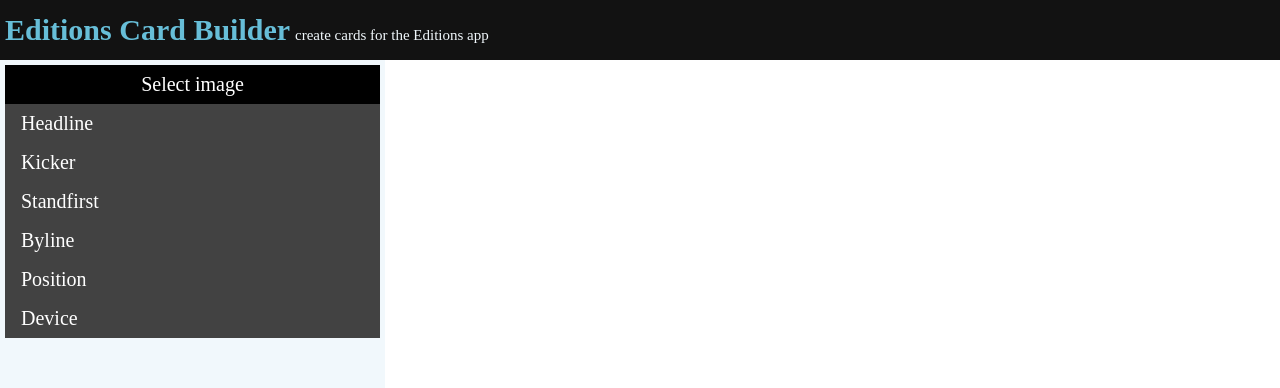
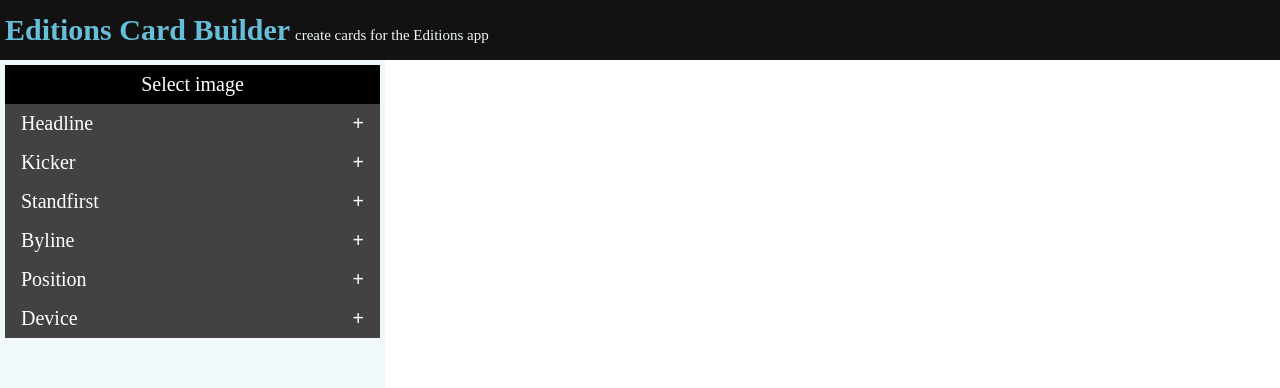
Before and after one commit to guardian/editions-card-builder, a React (Vite) app: page / in a window 1280 px wide. Shown: the top 388 px of the page. Built offline with nearby package versions, Linux system fonts and the light colour scheme; a web font is replaced by a local one; what @guardian/src-foundations would draw is missing.

Commit message:
Adds plug and minus icons to collapsible sections

```diff
--- a/src/components/collapsible.tsx
+++ b/src/components/collapsible.tsx
@@ -25,7 +25,7 @@
   render(){
     return(
     <div>
-      <button type="button" className="collapsible" onClick={() => this.setState({show: !this.state.show})}>{this.props.name}</button>
+      <button type="button" className={`collapsible ${this.state.show? "active" : ""}`} onClick={() => this.setState({show: !this.state.show})}>{this.props.name}</button>
       <div css={{display: this.state.show ? "inherit" : "none"}}>
         {this.props.children}
       </div>
--- a/src/styles/main.css
+++ b/src/styles/main.css
@@ -321,6 +321,18 @@
   background-color: #424242
 }
 
+button.collapsible:after {
+  content: '\002B';
+  color: white;
+  font-weight: bold;
+  float: right;
+  margin-left: 5px;
+}
+
+button.collapsible.active:after {
+  content: "\2212";
+}
+
 canvas {
   height: 80%;
 }
```
